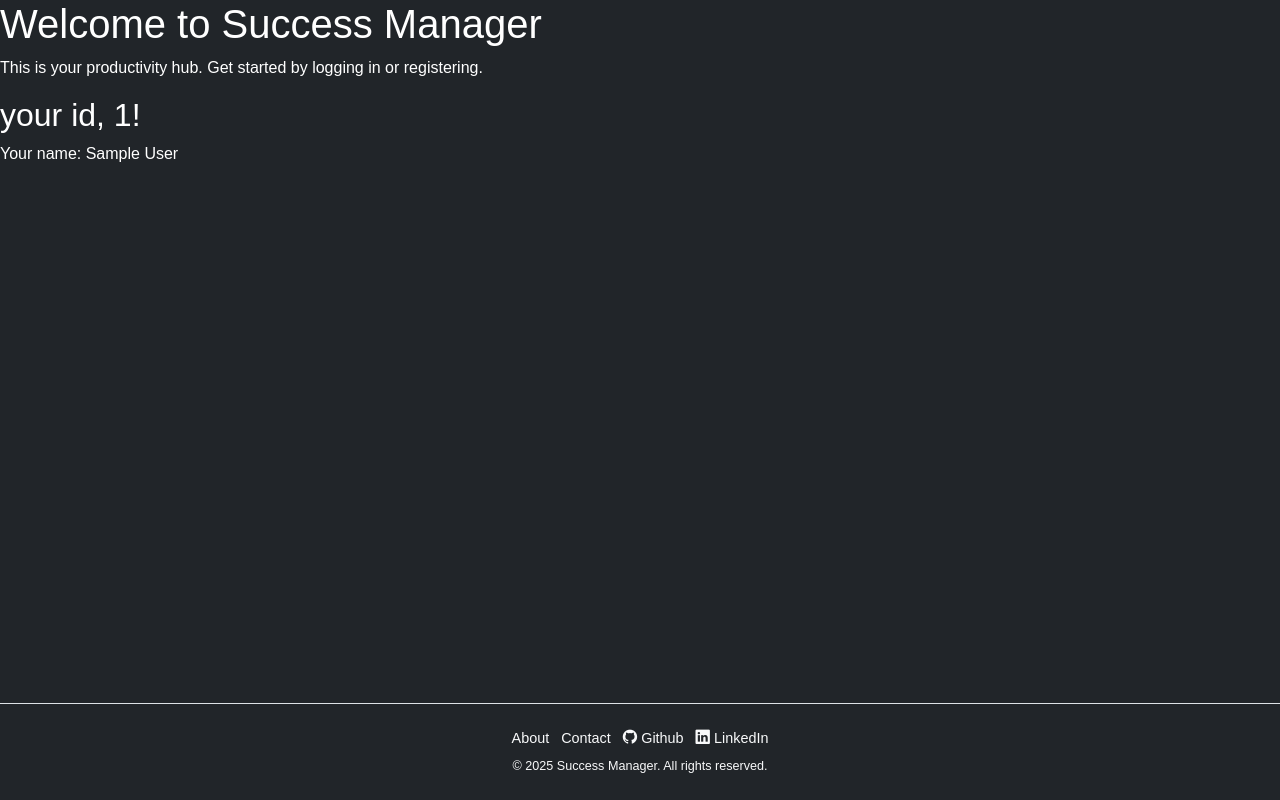
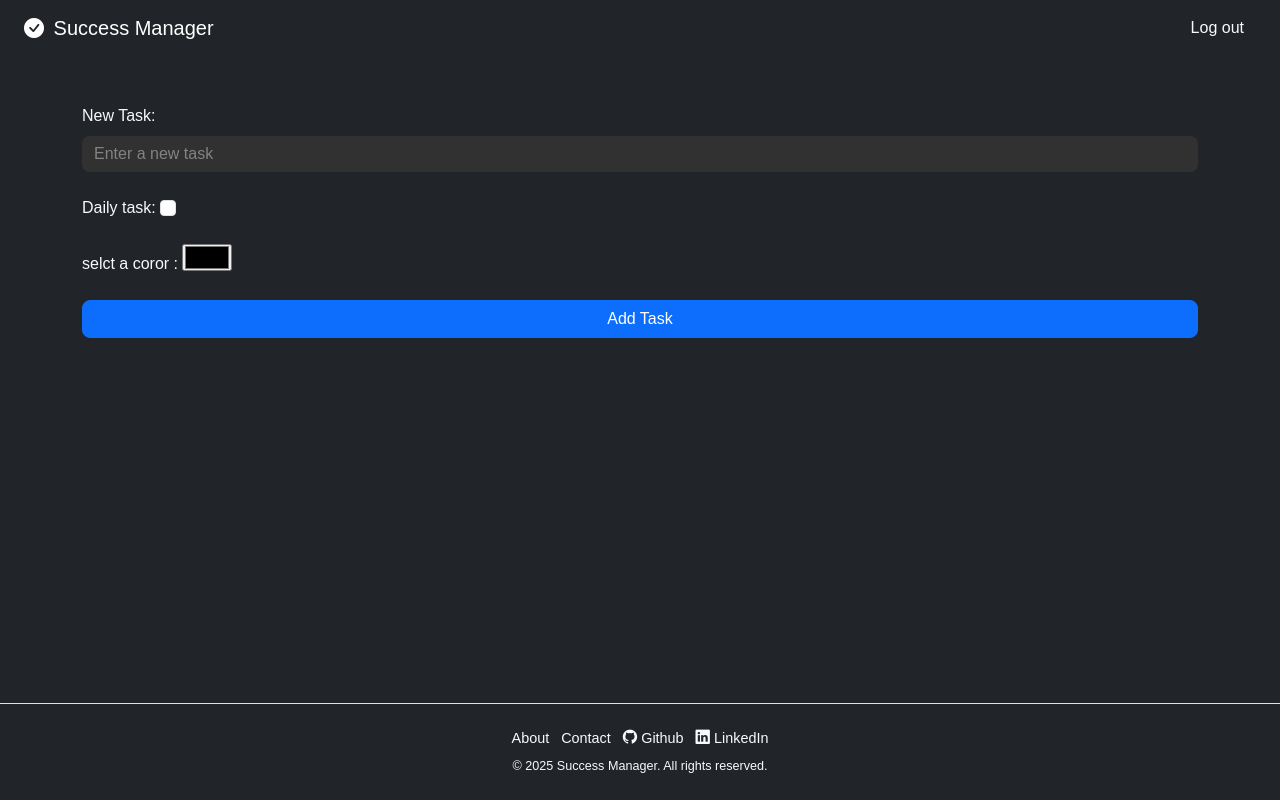
Before and after one commit to PiumalRangana/success-manager-cs50, a Flask app: page /home in a window 1280 px wide. Run offline with Flask 3, Linux system fonts and the light colour scheme; the visitor is signed in with stand-in values (Sample User, id 1).

Commit message:
featur: add task feature is added to the front end. server receves data and prints in the terminal successfully.

```diff
--- a/app/main.py
+++ b/app/main.py
@@ -1,4 +1,4 @@
-from flask import Blueprint, render_template, redirect, url_for
+from flask import Blueprint, render_template, redirect, url_for, request
 from flask_login import login_required, current_user
 
 main = Blueprint('main', __name__)
@@ -20,7 +20,13 @@ def login():
     return render_template("login.html")
 
 @login_required
-@main.route('/home')
+@main.route('/home',methods=["GET", "POST"])
 def home():
+    if request.method == "POST":
+        task_txt = request.form.get("task_txt")
+        is_daily = request.form.get("is_daily")
+        task_color = request.form.get("tsk_color")
+        print(task_txt,is_daily,task_color)
+
     user = {'user_id': current_user.id, 'user_name': current_user.name}
     return render_template('index.html', user=user)
--- a/app/templates/index.html
+++ b/app/templates/index.html
@@ -3,10 +3,54 @@
 {% block title %}Home{% endblock %}
 
 {% block content %}
-<div style="color: white;">
-    <h1>Welcome to Success Manager </h1>
-    <p>This is your productivity hub. Get started by logging in or registering.</p>
-    <h2>your id, {{ user.user_id }}!</h2>
-    <p>Your name: {{ user.user_name }}</p>
-</div>
-{% endblock %}
+    <div class="d-flex flex-column min-vh-100 bg-dark">
+        <!-- ================= Navbar ================= -->
+        <header class="siteHeader">
+            <!-- Navigation -->
+            <nav class="navbar navbar-expand-md navbar-dark bg-dark">
+                <div class="container-fluid">
+
+                    <!-- Brand -->
+                    <a class="navbar-brand text-decoration-none px-2" href="/">
+                        <i class="bi bi-check-circle-fill p-1" aria-hidden="true"></i>
+                        Success Manager
+                    </a>
+                    <!--Toggle button-->
+                    <button class="navbar-toggler" type="button" data-bs-toggle="collapse" data-bs-target="#navbarNav"
+                        aria-controls="navbarNav" aria-expanded="false" aria-label="Toggle navigation">
+                        <span class="navbar-toggler-icon"></span>
+                    </button>
+
+                    <div class="collapse navbar-collapse" id="navbarNav">
+                        <!-- Right side buttons -->
+                        <div class="ms-md-auto">
+                            <div
+                                class="d-flex flex-column flex-md-row justify-content-center justify-content-md-end align-items-center gap-2">
+                                <a class="btn btn-outline-light w-100 w-lg-auto px-4 text-decoration-none"
+                                    href="{{ url_for('auth.logout') }}">Log
+                                    out</a>
+                            </div>
+                        </div>
+                    </div>
+                </div>
+            </nav>
+        </header>
+        <!-- ================= Main ================= -->
+         <form action="/home" method="post" class="container my-5">
+            <div class="form-group mb-4 text-start text-light">
+                <label for="task" class="form-label">New Task:</label>
+                <input type="text" name="task_txt" id="task_txt" placeholder="Enter a new task" class="form-control rounded-3 border-0" required>
+            </div>
+            <div class="form-group mb-4 text-start">
+                <label for="is_daily" class="form-chek-lable text-light">Daily task:</label>
+                <input type="checkbox" class="form-check-input" id="is_daily" name="is_daily">
+            </div>
+            <div class="form-group mb-4 text-start">
+                <label for="tsk_color" class="text-light">selct a coror :</label>
+                <input type="color" id="tsk_color" name="tsk_color">
+            </div>
+            <div class="d-grid mb-4">
+                <button class="btn btn-primary rounded-3" type="submit">Add Task</button>
+            </div>
+         </form>
+    {% endblock %}
```
